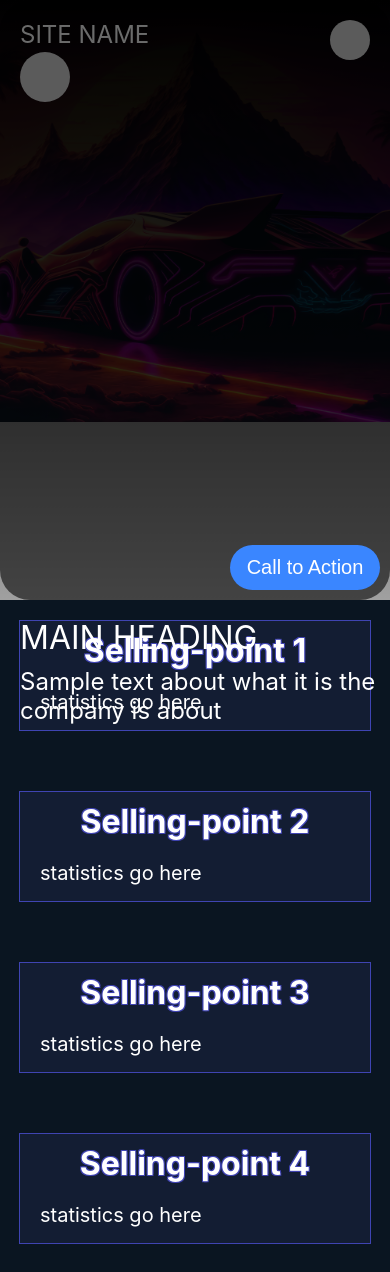
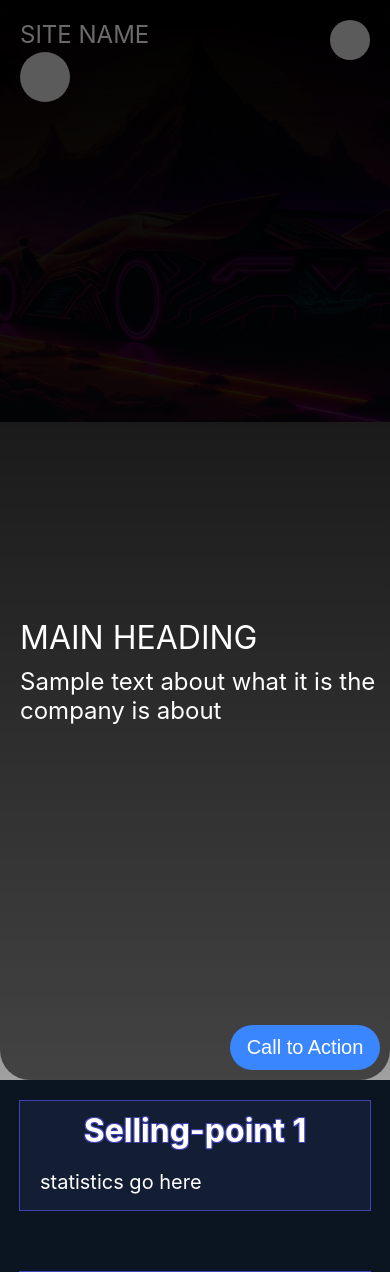
Before and after one commit to ShezadSatter/test1, a PHP site: page /home.html in a window 390 px wide; the page is wider, and only the part inside the window is pictured. Shown: the top 1272 px of that part. Run offline with PHP 8.4, Linux system fonts and the light colour scheme.

Commit message:
Update styles.css

```diff
--- a/Web1/styles.css
+++ b/Web1/styles.css
@@ -356,14 +356,10 @@ nav {
   font-weight: normal;
   text-align: center;
 }
-
 /* Media Queries for Tablet and Mobile Views */
 @media screen and (max-width: 738px) {
   body {
     overflow-x: hidden;
-  }
-  .Frame_1{
-    height: 600px
   }
 
   .SITE_NAME {
```
